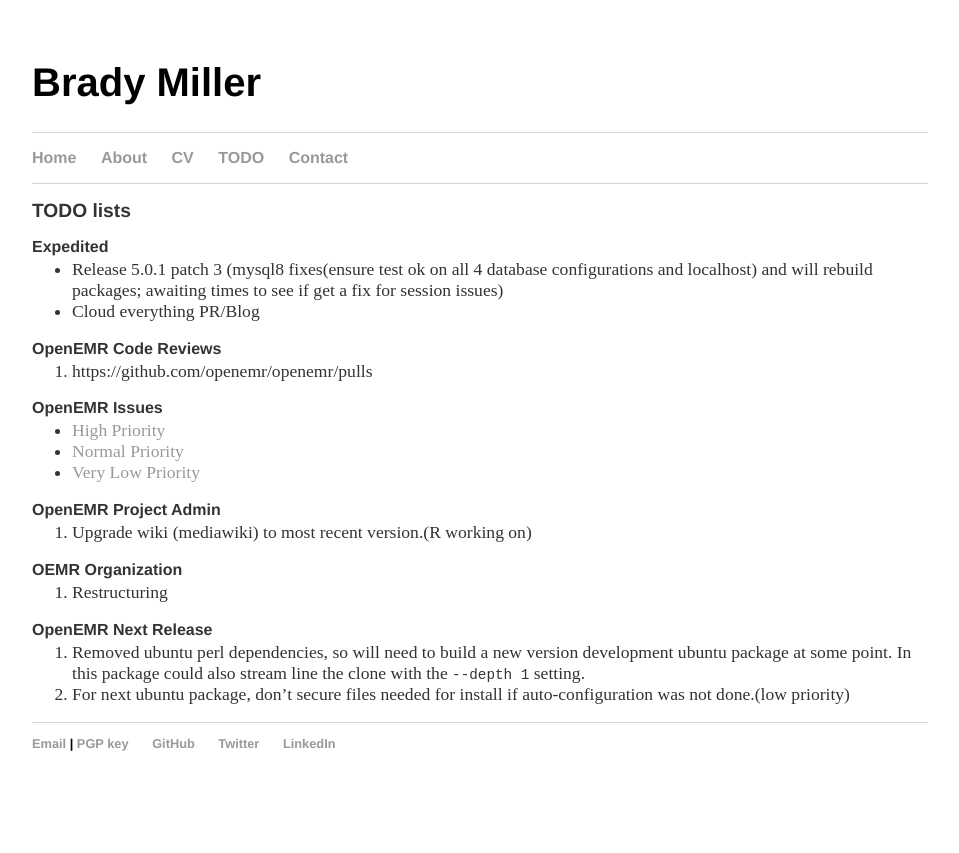
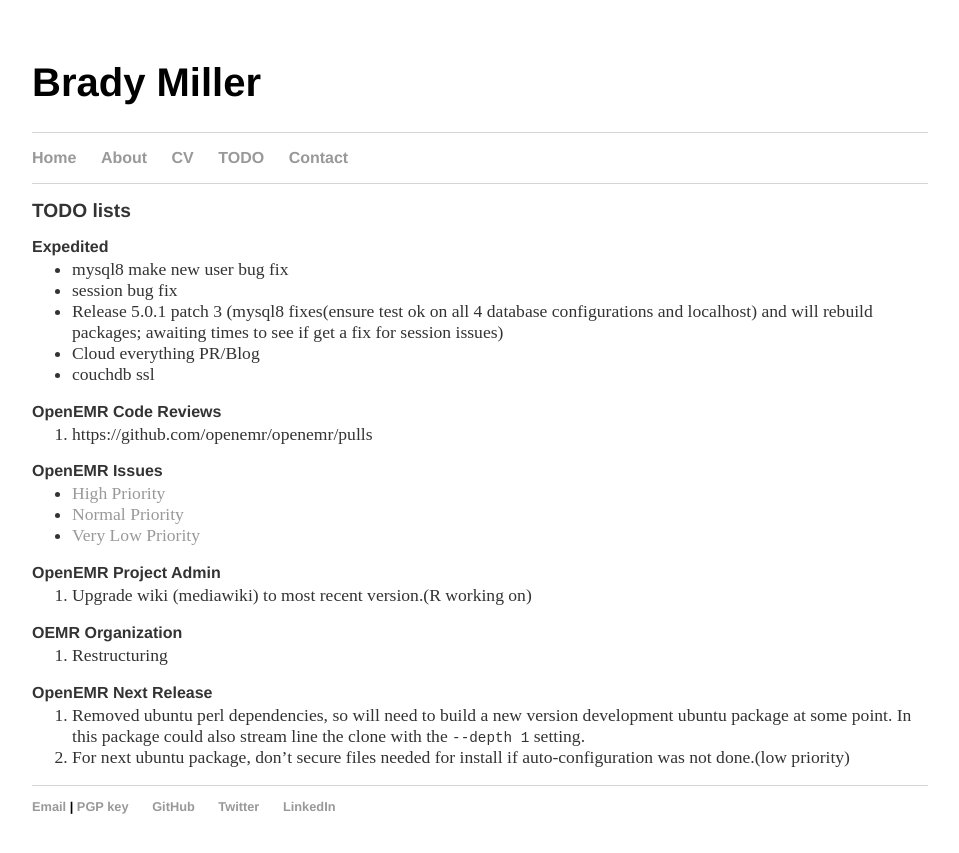
Before and after one commit to bradymiller/bradymiller.github.io, a Jekyll site: the page built from todo/index.md, in a window 1280 px wide. Shown: the top 853 px of the page, without its empty margins (160-1119 px from the left). Built offline with Jekyll 4.4.1, drawn with Linux system fonts in a browser that asks for light colours; our own code applies the rules of GitHub Pages for plain Markdown files.

Commit message:
Update index.md

```diff
--- a/todo/index.md
+++ b/todo/index.md
@@ -4,8 +4,11 @@
 ## TODO lists
 
 ### Expedited
+* mysql8 make new user bug fix
+* session bug fix
 * Release 5.0.1 patch 3 (mysql8 fixes(ensure test ok on all 4 database configurations and localhost) and will rebuild packages; awaiting times to see if get a fix for session issues)
 * Cloud everything PR/Blog
+* couchdb ssl
 
 ### OpenEMR Code Reviews
 1. https://github.com/openemr/openemr/pulls
```
